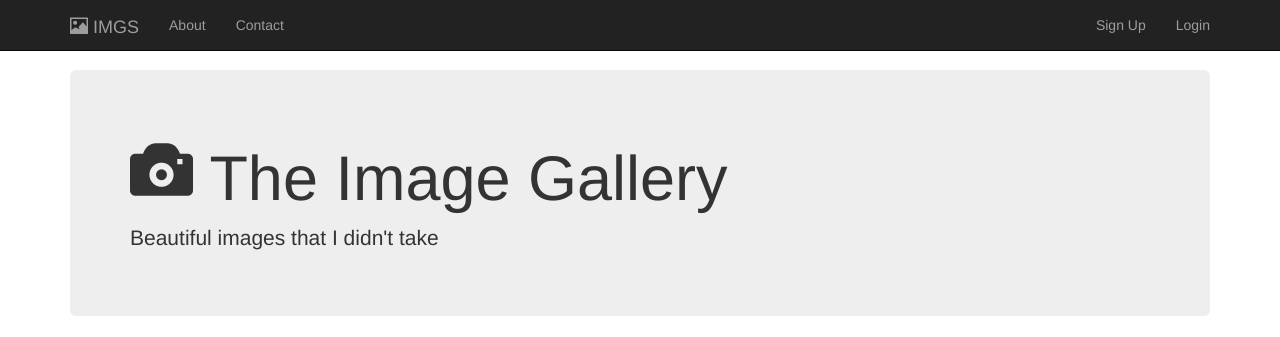
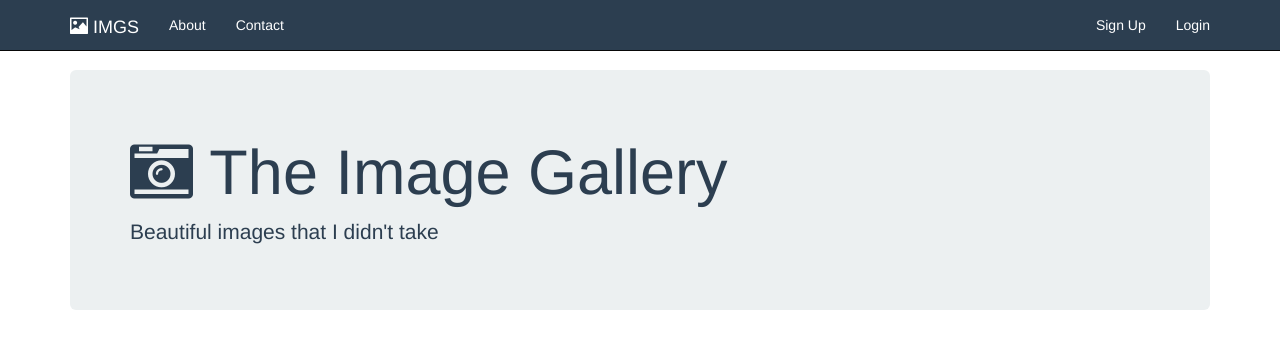
Before and after one commit to Galiant/The-Web-Developer-Bootcamp, a website: page Bootstrap Image Gallery/gallery.html in a window 1280 px wide. Shown: the top 337 px of the page. Drawn offline with nearby package versions, Linux system fonts and the light colour scheme.

Commit message:
Bootstrap Image Gallery

```diff
--- a/Bootstrap Image Gallery/gallery.css
+++ b/Bootstrap Image Gallery/gallery.css
@@ -1,3 +1,20 @@
 body {
   padding-top: 70px;
 }
+
+.jumbotron {
+  color: #2c3e50;
+  background-color: #ecf0f1;
+}
+
+.navbar-inverse {
+  background-color: #2c3e50;
+}
+
+.navbar-inverse .navbar-nav > li > a {
+  color: white;
+}
+
+.navbar-inverse .navbar-brand {
+  color: white;
+}
--- a/Bootstrap Image Gallery/gallery.html
+++ b/Bootstrap Image Gallery/gallery.html
@@ -8,6 +8,7 @@
   <title>Bootstrap Image Gallery</title>
   <link rel="stylesheet" href="https://maxcdn.bootstrapcdn.com/bootstrap/3.3.7/css/bootstrap.min.css" integrity="sha384-BVYiiSIFeK1dGmJRAkycuHAHRg32OmUcww7on3RYdg4Va+PmSTsz/K68vbdEjh4u"
     crossorigin="anonymous">
+  <link rel="stylesheet" href="https://maxcdn.bootstrapcdn.com/font-awesome/4.7.0/css/font-awesome.min.css">
   <link rel="stylesheet" href="gallery.css">
 </head>
 
@@ -49,7 +50,7 @@
   <div class="container">
     <div class="jumbotron">
       <h1>
-        <span class="glyphicon glyphicon-camera" aria-hidden="true"></span> The Image Gallery</h1>
+        <span class="fa fa-camera-retro" aria-hidden="true"></span> The Image Gallery</h1>
       <p>Beautiful images that I didn't take</p>
     </div>
     <div class="row">
```
